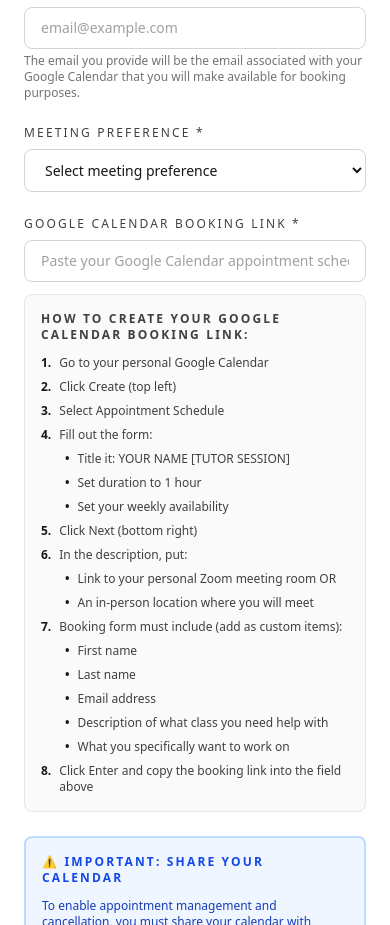
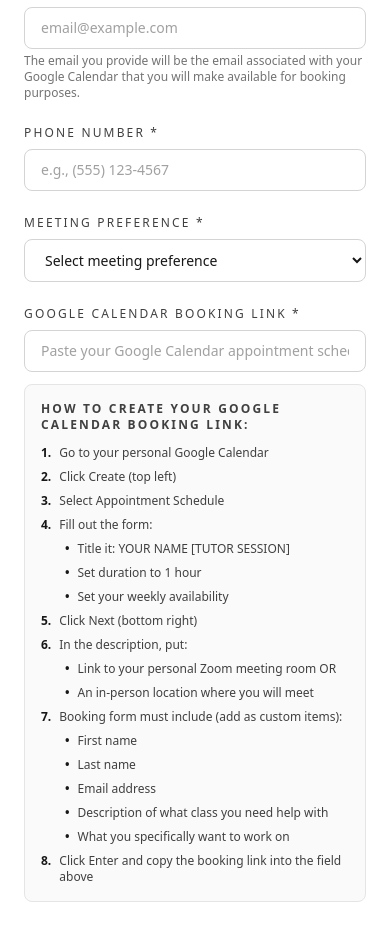
Before and after one commit to ameliaabernethy2003-lang/Peerpointtutors, a Next.js app in the folder temp-next-app/: page /tutor-signup in a window 390 px wide. Shown: the part 1160-2085 px from the top of the page. Built offline with nearby package versions, Linux system fonts and the light colour scheme.

Commit message:
Add phone number field to tutor signup form and admin edit modal

```diff
--- a/temp-next-app/src/app/admin/edit/page.tsx
+++ b/temp-next-app/src/app/admin/edit/page.tsx
@@ -15,6 +15,7 @@ type Submission = {
   college: string;
   majors: string;
   contactInformation: string;
+  phoneNumber: string;
   meetingPreference: string;
   classes: string;
   extracurriculars: string;
@@ -43,6 +44,7 @@ type Tutor = {
   id: string;
   submittedAt?: string;
   contactInformation?: string;
+  phoneNumber?: string;
   meetingPreference?: string;
   classes?: string;
   extracurriculars?: string;
@@ -454,6 +456,7 @@ export default function AdminEditPage() {
       venmoUsername: tutor.venmoUsername || '',
       college: tutor.college || '',
       contactInformation: tutor.contactInformation || '',
+      phoneNumber: tutor.phoneNumber || '',
       meetingPreference: tutor.meetingPreference || '',
       classes: tutor.classes || '',
       extracurriculars: tutor.extracurriculars || '',
@@ -1816,7 +1819,22 @@ export default function AdminEditPage() {
                       setEditFormData({ ...editFormData, contactInformation: e.target.value })
                     }
                     className="w-full rounded-lg border border-neutral-300 bg-white px-3 py-2 text-sm text-neutral-900 outline-none focus:border-neutral-900 focus:ring-1 focus:ring-neutral-900"
-                    placeholder="Email or phone number"
+                    placeholder="Email address"
+                  />
+                </div>
+
+                <div>
+                  <label className="mb-1 block text-xs font-medium uppercase tracking-[0.18em] text-neutral-700">
+                    Phone Number
+                  </label>
+                  <input
+                    type="tel"
+                    value={(editFormData.phoneNumber as string) || ''}
+                    onChange={(e) =>
+                      setEditFormData({ ...editFormData, phoneNumber: e.target.value })
+                    }
+                    className="w-full rounded-lg border border-neutral-300 bg-white px-3 py-2 text-sm text-neutral-900 outline-none focus:border-neutral-900 focus:ring-1 focus:ring-neutral-900"
+                    placeholder="e.g., (555) 123-4567"
                   />
                 </div>
 
--- a/temp-next-app/src/app/api/accept-tutor/route.ts
+++ b/temp-next-app/src/app/api/accept-tutor/route.ts
@@ -59,6 +59,7 @@ export async function POST(request: NextRequest) {
       school: 'University of Notre Dame',
       submittedAt: submission.submittedAt,
       contactInformation: submission.contactInformation || '',
+      phoneNumber: submission.phoneNumber || '',
     };
 
     acceptedTutors.push(newTutor);
--- a/temp-next-app/src/app/api/all-tutors/route.ts
+++ b/temp-next-app/src/app/api/all-tutors/route.ts
@@ -123,6 +123,10 @@ export async function GET() {
       financeCourses: tutor.financeCourses || tutor.finance_courses || undefined,
       accountingCourses: tutor.accountingCourses || tutor.accounting_courses || undefined,
       extracurriculars: tutor.extracurriculars,
+      contactInformation: tutor.contactInformation || '',
+      phoneNumber: tutor.phoneNumber || '',
+      meetingPreference: tutor.meetingPreference || '',
+      classes: tutor.classes || '',
       college: tutor.college,
       school: 'University of Notre Dame',
       submittedAt: tutor.submittedAt || tutor.submitted_at,
--- a/temp-next-app/src/app/tutor-signup/page.tsx
+++ b/temp-next-app/src/app/tutor-signup/page.tsx
@@ -14,6 +14,7 @@ export default function TutorSignupPage() {
     college: '',
     majors: '',
     contactInformation: '',
+    phoneNumber: '',
     meetingPreference: '',
     bookingUrl: '',
     venmoUsername: '',
@@ -80,6 +81,7 @@ export default function TutorSignupPage() {
           college: '',
           majors: '',
           contactInformation: '',
+          phoneNumber: '',
           meetingPreference: '',
           bookingUrl: '',
           venmoUsername: '',
@@ -302,6 +304,26 @@ export default function TutorSignupPage() {
             <p className="mt-1 text-xs text-neutral-500">
               The email you provide will be the email associated with your Google Calendar that you will make available for booking purposes.
             </p>
+          </div>
+
+          {/* Phone Number */}
+          <div>
+            <label
+              htmlFor="phoneNumber"
+              className="mb-2 block text-xs font-medium uppercase tracking-[0.18em] text-neutral-700"
+            >
+              Phone Number *
+            </label>
+            <input
+              type="tel"
+              id="phoneNumber"
+              name="phoneNumber"
+              value={formData.phoneNumber}
+              onChange={handleInputChange}
+              required
+              className="w-full rounded-lg border border-neutral-300 bg-white px-4 py-2.5 text-sm text-neutral-900 placeholder:text-neutral-400 outline-none focus:border-neutral-900 focus:ring-1 focus:ring-neutral-900"
+              placeholder="e.g., (555) 123-4567"
+            />
           </div>
 
           {/* Meeting Preference */}
```
